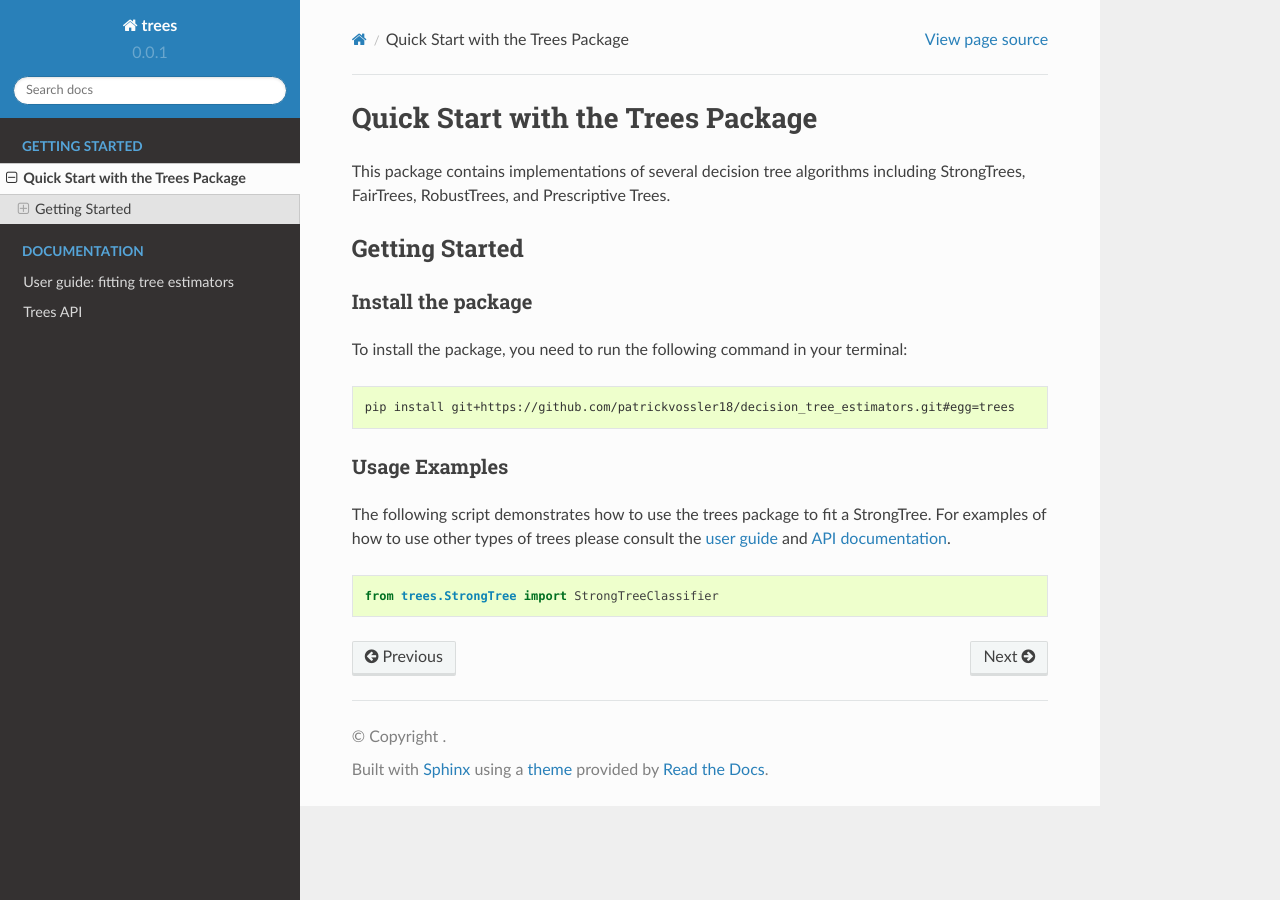
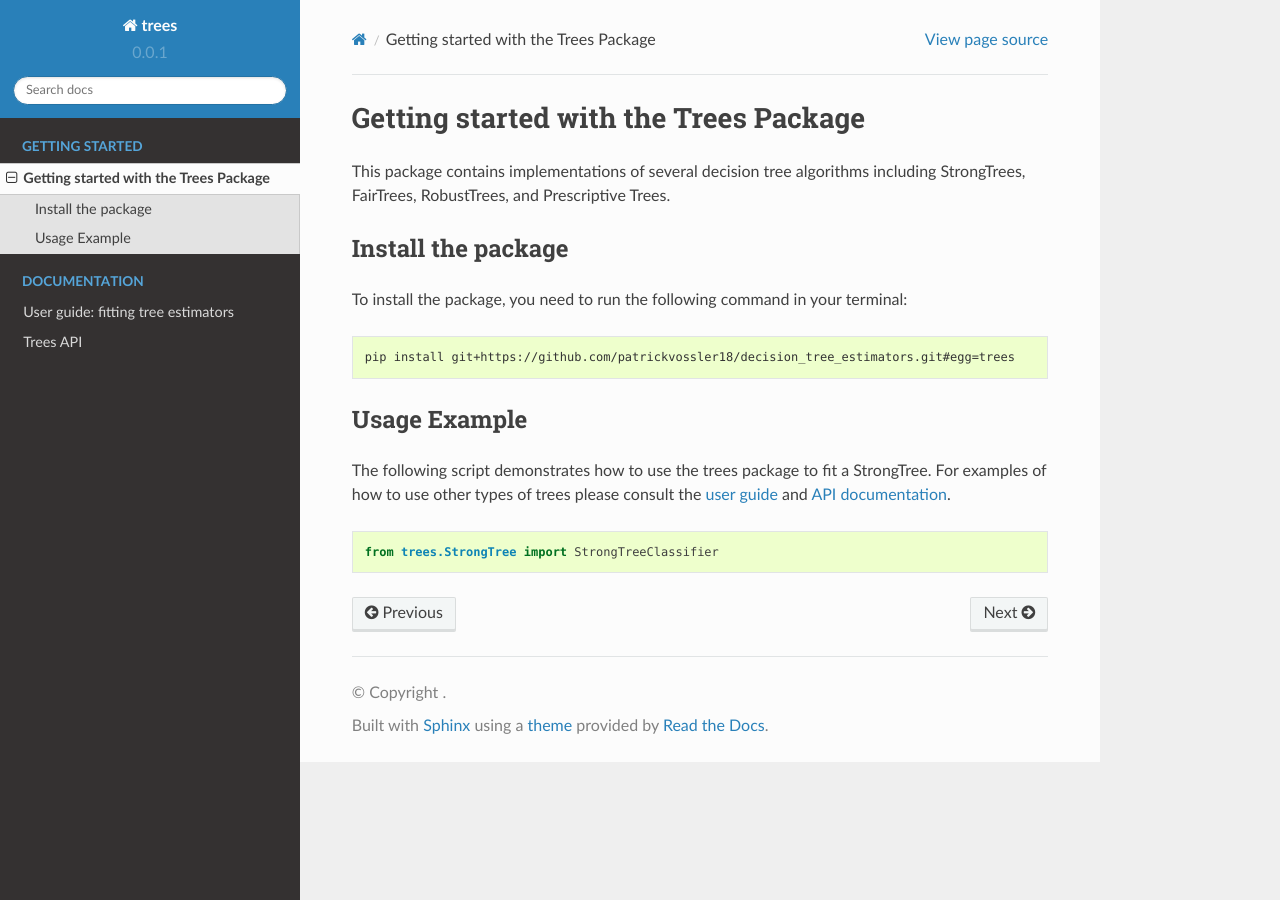
Before and after one commit to D3M-Research-Group/odtlearn, a Sphinx documentation site: the page built from docs/quick_start.rst, in a window 1280 px wide. Built offline with Sphinx 7.4.7 and the Read the Docs theme 2.0.0, drawn with Linux system fonts in a browser that asks for light colours; formulas are drawn with MathJax 3; pages that are not in the unit, such as notebooks, are missing from menus.

Commit message:
restructure index and quick_start

```diff
--- a/docs/quick_start.rst
+++ b/docs/quick_start.rst
@@ -1,14 +1,11 @@
 #####################################
-Quick Start with the Trees Package
+Getting started with the Trees Package
 #####################################
 
 This package contains implementations of several decision tree algorithms including StrongTrees, FairTrees, RobustTrees, and Prescriptive Trees.
 
-Getting Started
-===================================================
-
 Install the package
-------------------------------------------
+===================
 
 To install the package, you need to run the following command in your terminal:
 
@@ -17,8 +14,8 @@ To install the package, you need to run the following command in your terminal:
    pip install git+https://github.com/patrickvossler18/decision_tree_estimators.git#egg=trees
 
 
-Usage Examples
---------------
+Usage Example
+=============
 
 The following script demonstrates how to use the trees package to fit a StrongTree. For examples of how to use other types of trees please consult the :ref:`user guide <user_guide>`
 and :ref:`API documentation <api>`.
```
Also changed, not shown: docs/index.rst (+5 -4 lines).
